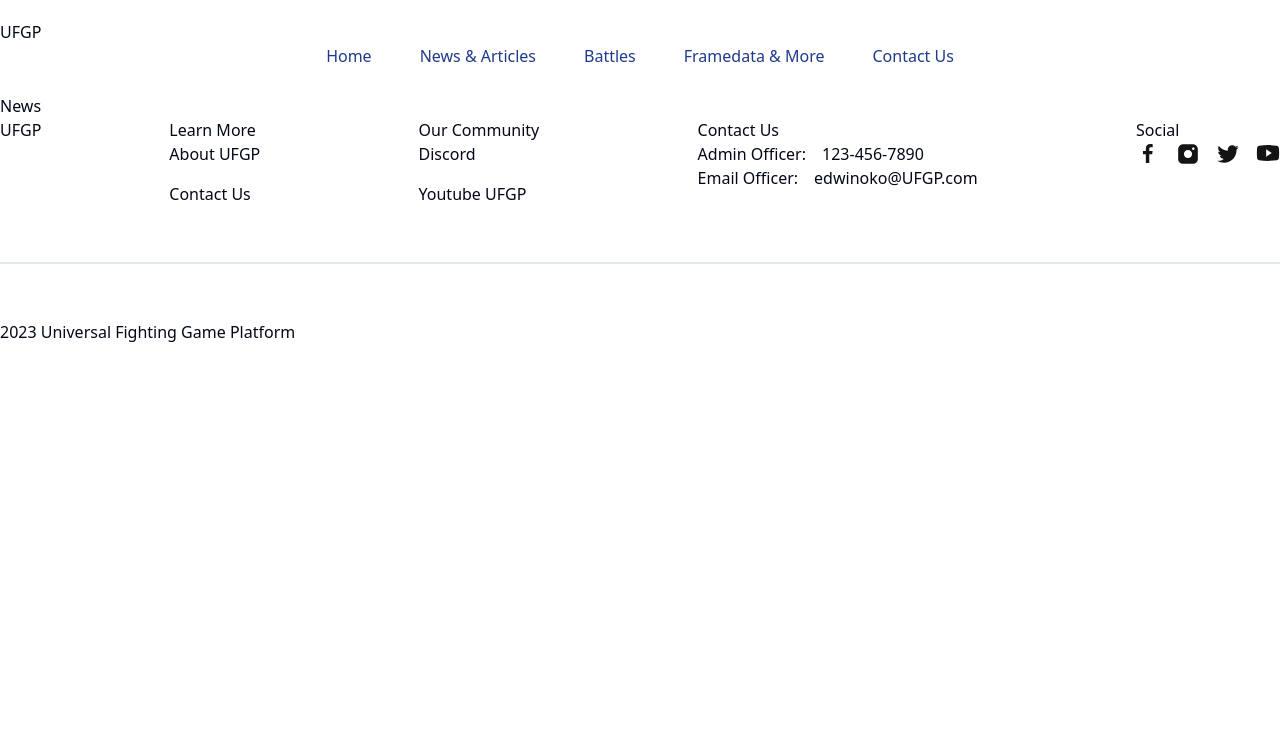
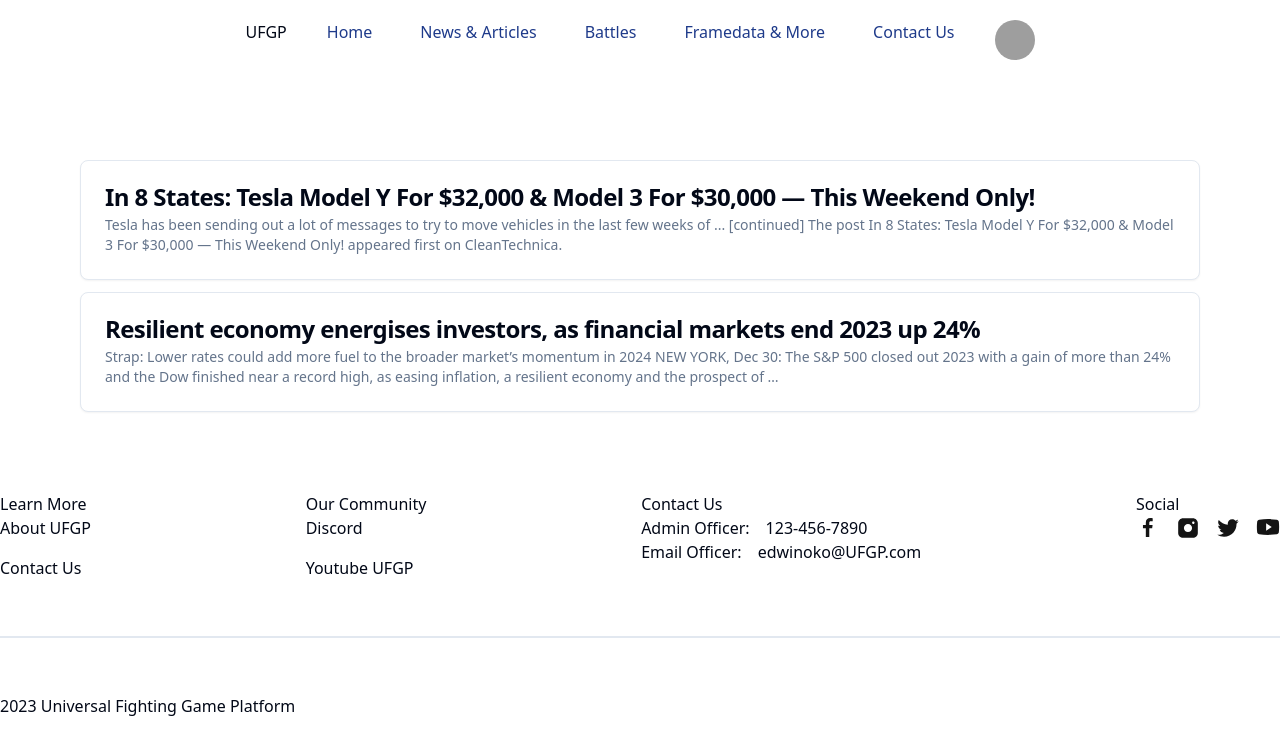
Before and after one commit to edwinoko/Universal-Fighting-Game-Platform, a Next.js app: page /news in a window 1280 px wide. Shown: the top 754 px of the page. Built offline with nearby package versions, Linux system fonts and the light colour scheme; grey boxes are pictures that could not be loaded.

Commit message:
updated home and news pages and tested some components of shadcn

```diff
--- /dev/null
+++ b/app/home/page.tsx
@@ -0,0 +1,12 @@
+import EventSlider from "@/components/EventSlider";
+import Intro from "@/components/Intro";
+
+export default function Home() {
+  return (
+    // main page where you can add components to the main page
+    // Keeps the code nicely managed
+    <>
+      <EventSlider />
+    </>
+  )
+}
--- /dev/null
+++ b/app/login/page.tsx
@@ -0,0 +1,18 @@
+import Intro from "@/components/Intro";
+import { Tabs, TabsContent, TabsList, TabsTrigger } from "@/components/ui/tabs"
+
+export default function Login() {
+    return (
+        <div>
+            <Intro />
+            <Tabs defaultValue="account" className="w-[400px]">
+                <TabsList>
+                    <TabsTrigger value="account">Account</TabsTrigger>
+                    <TabsTrigger value="password">Password</TabsTrigger>
+                </TabsList>
+                <TabsContent value="account">Make changes to your account here.</TabsContent>
+                <TabsContent value="password">Change your password here.</TabsContent>
+            </Tabs>
+        </div>
+    )
+  }
--- a/app/news/page.tsx
+++ b/app/news/page.tsx
@@ -1,10 +1,26 @@
+import {
+    Card,
+    CardContent,
+    CardDescription,
+    CardFooter,
+    CardHeader,
+    CardTitle,
+  } from "@/components/ui/card"
+
+  import { Articles } from "@/constants"
+
 export default function News() {
     return (
-        <main>
-            <h2>
-                News
-            </h2>
-        </main>
+        <div className="space-y-3 px-20 py-20 pl-20 pr-20">
+            {Articles.map((article) => (
+                <Card>
+                    <CardHeader>
+                        <CardTitle>{article.title}</CardTitle>
+                        <CardDescription>{article.description}</CardDescription>
+                    </CardHeader>
+                </Card>
+            ))}
 
+        </div>
     )
   }
--- a/app/page.tsx
+++ b/app/page.tsx
@@ -1,13 +1,8 @@
-import EventSlider from "@/components/EventSlider";
-import Intro from "@/components/Intro";
 
-export default function Home() {
+export default function Main() {
   return (
-    // main page where you can add components to the main page
-    // Keeps the code nicely managed
+    // main page where you can select for which game you want to log in
     <>
-      <Intro />
-      <EventSlider />
     </>
   )
 }
--- a/components/EventSlider.tsx
+++ b/components/EventSlider.tsx
@@ -9,6 +9,8 @@
   CarouselPrevious,
 } from "@/components/ui/carousel"
 
+import Autoplay from "embla-carousel-autoplay"
+
 
 // A slider showing added articles, Interesting videos, current league Top 3 ranking, Upcoming tournaments
 const EventSlider = () => {
@@ -18,6 +20,7 @@
       opts={{
         align: "start",
       }}
+      plugins={[Autoplay({delay: 5000})]}
       className="w-full max-w-sm flex justify-self-center"
     >
       <CarouselContent>
--- a/components/Footer.tsx
+++ b/components/Footer.tsx
@@ -5,13 +5,9 @@
 
 const Footer = () => {
   return (
-    <footer className='flexCenter mb-24'>
+    <footer className='flex mb-24'>
       <div className='padding-container max-container flex w-full flex-col gap-14'>
         <div className='flex flex-col items-start justify-center gap-[10%] md:flex-row'>
-          <Link href="/" className='mb-10'>
-            UFGP
-          </Link>
-
           <div className='flex flex-wrap gap-10 sm:justify-between md:flex-1'>
             {FOOTER_LINKS.map((columns)  => (
               <FooterColumn title={columns.title}>
--- a/components/Navbar.tsx
+++ b/components/Navbar.tsx
@@ -1,29 +1,39 @@
 import Link from "next/link"
-import Image from "next/image";
 import { TOP_NAVIGATION_LINKS } from "@/constants"
-import Button from "./Button"
-
+import {
+    Avatar,
+    AvatarFallback,
+    AvatarImage,
+  } from "@/components/ui/avatar"
 
 const Navbar = () => {
     // Add logo here
   return (
-    <nav className="flexBetween max-container padding-container relative z-30 py-5">
-        <Link href="/">
+    <div className="grid justify-items-stretch">
+        <nav className="flex space-x-10 flexBetween max-container justify-self-center padding-container relative z-30 py-5">
+            <Link href="/" >
                 UFGP
             </Link>
-            <div className="grid justify-items-stretch">
                     <ul className="h-full gap-12 flex justify-self-center">
                         {TOP_NAVIGATION_LINKS.map((link) => (
+                            link.main == true && (
                                 <Link href={link.href} key={link.key}
                                 className="regular-16 text-blue-900 flexCenter cursor-pointer pb-1.5  transition-all hover:font-bold">
                                     {link.label}
                                 </Link>
+                            )
                         ))}
                     </ul>
-            </div>
-        <div className="lg:flexCenter hidden">
+
+            {/* should be the logging icon but when logged in it should show the avatar */}
+            <div className=" lg:flexCenter justify-self-end">
+                <Avatar>
+                    <AvatarImage src="https://github.com/shadcn.png" alt="@shadcn" />
+                    <AvatarFallback>CN</AvatarFallback>
+                </Avatar>
             </div>
         </nav>
+    </div>
   )
 }
 
--- /dev/null
+++ b/components/ui/avatar.tsx
@@ -0,0 +1,50 @@
+"use client"
+
+import * as React from "react"
+import * as AvatarPrimitive from "@radix-ui/react-avatar"
+
+import { cn } from "@/lib/utils"
+
+const Avatar = React.forwardRef<
+  React.ElementRef<typeof AvatarPrimitive.Root>,
+  React.ComponentPropsWithoutRef<typeof AvatarPrimitive.Root>
+>(({ className, ...props }, ref) => (
+  <AvatarPrimitive.Root
+    ref={ref}
+    className={cn(
+      "relative flex h-10 w-10 shrink-0 overflow-hidden rounded-full",
+      className
+    )}
+    {...props}
+  />
+))
+Avatar.displayName = AvatarPrimitive.Root.displayName
+
+const AvatarImage = React.forwardRef<
+  React.ElementRef<typeof AvatarPrimitive.Image>,
+  React.ComponentPropsWithoutRef<typeof AvatarPrimitive.Image>
+>(({ className, ...props }, ref) => (
+  <AvatarPrimitive.Image
+    ref={ref}
+    className={cn("aspect-square h-full w-full", className)}
+    {...props}
+  />
+))
+AvatarImage.displayName = AvatarPrimitive.Image.displayName
+
+const AvatarFallback = React.forwardRef<
+  React.ElementRef<typeof AvatarPrimitive.Fallback>,
+  React.ComponentPropsWithoutRef<typeof AvatarPrimitive.Fallback>
+>(({ className, ...props }, ref) => (
+  <AvatarPrimitive.Fallback
+    ref={ref}
+    className={cn(
+      "flex h-full w-full items-center justify-center rounded-full bg-muted",
+      className
+    )}
+    {...props}
+  />
+))
+AvatarFallback.displayName = AvatarPrimitive.Fallback.displayName
+
+export { Avatar, AvatarImage, AvatarFallback }
--- /dev/null
+++ b/components/ui/tabs.tsx
@@ -0,0 +1,55 @@
+"use client"
+
+import * as React from "react"
+import * as TabsPrimitive from "@radix-ui/react-tabs"
+
+import { cn } from "@/lib/utils"
+
+const Tabs = TabsPrimitive.Root
+
+const TabsList = React.forwardRef<
+  React.ElementRef<typeof TabsPrimitive.List>,
+  React.ComponentPropsWithoutRef<typeof TabsPrimitive.List>
+>(({ className, ...props }, ref) => (
+  <TabsPrimitive.List
+    ref={ref}
+    className={cn(
+      "inline-flex h-10 items-center justify-center rounded-md bg-muted p-1 text-muted-foreground",
+      className
+    )}
+    {...props}
+  />
+))
+TabsList.displayName = TabsPrimitive.List.displayName
+
+const TabsTrigger = React.forwardRef<
+  React.ElementRef<typeof TabsPrimitive.Trigger>,
+  React.ComponentPropsWithoutRef<typeof TabsPrimitive.Trigger>
+>(({ className, ...props }, ref) => (
+  <TabsPrimitive.Trigger
+    ref={ref}
+    className={cn(
+      "inline-flex items-center justify-center whitespace-nowrap rounded-sm px-3 py-1.5 text-sm font-medium ring-offset-background transition-all focus-visible:outline-none focus-visible:ring-2 focus-visible:ring-ring focus-visible:ring-offset-2 disabled:pointer-events-none disabled:opacity-50 data-[state=active]:bg-background data-[state=active]:text-foreground data-[state=active]:shadow-sm",
+      className
+    )}
+    {...props}
+  />
+))
+TabsTrigger.displayName = TabsPrimitive.Trigger.displayName
+
+const TabsContent = React.forwardRef<
+  React.ElementRef<typeof TabsPrimitive.Content>,
+  React.ComponentPropsWithoutRef<typeof TabsPrimitive.Content>
+>(({ className, ...props }, ref) => (
+  <TabsPrimitive.Content
+    ref={ref}
+    className={cn(
+      "mt-2 ring-offset-background focus-visible:outline-none focus-visible:ring-2 focus-visible:ring-ring focus-visible:ring-offset-2",
+      className
+    )}
+    {...props}
+  />
+))
+TabsContent.displayName = TabsPrimitive.Content.displayName
+
+export { Tabs, TabsList, TabsTrigger, TabsContent }
--- a/constants/index.ts
+++ b/constants/index.ts
@@ -1,11 +1,40 @@
 // NAVIGATION LINKS FOR THE MAIN HOMEPAGE
 export const TOP_NAVIGATION_LINKS = [
-  { href: '/', key: 'home', label: 'Home' },
-  { href: '/news', key: 'News & Articles', label: 'News & Articles' },
-  { href: '/battles', key: 'Battles', label: 'Battles' },
-  { href: '/frame_data_and_more', key: 'Framedata & More', label: 'Framedata & More' },
-  { href: '/contact', key: 'contact_us', label: 'Contact Us' },
+  { href: '/home', key: 'home', label: 'Home', main: true},
+  { href: '/news', key: 'News & Articles', label: 'News & Articles', main: true},
+  { href: '/battles', key: 'Battles', label: 'Battles', main: true},
+  { href: '/frame_data_and_more', key: 'Framedata & More', label: 'Framedata & More', main: true},
+  { href: '/contact', key: 'contact_us', label: 'Contact Us', main: true},
+  { href: '/', key: 'main', label: 'main', main: false},
 ];
+
+export const Articles = [
+    {source: {
+    id: null,
+    name: "CleanTechnica"
+    },
+    author: "Zachary Shahan",
+    title: "In 8 States: Tesla Model Y For $32,000 & Model 3 For $30,000 — This Weekend Only!",
+    description: "Tesla has been sending out a lot of messages to try to move vehicles in the last few weeks of ... [continued]\nThe post In 8 States: Tesla Model Y For $32,000 & Model 3 For $30,000 — This Weekend Only! appeared first on CleanTechnica.",
+    url: "https://cleantechnica.com/2023/12/30/in-8-states-tesla-model-y-for-32000-model-3-for-30000-this-weekend-only/",
+    urlToImage: "https://cleantechnica.com/wp-content/uploads/2023/12/Tesla-Model-Y-Model-3-Model-S-Model-X-Supercharging-Florida-Station-CleanTechnica-Watermark-Sky-800x600.png",
+    publishedAt: "2023-12-30T19:38:07Z",
+    content: "Sign up for daily news updates from CleanTechnica on email. Or follow us on Google News!\r\nTesla has been sending out a lot of messages to try to move vehicles in the last few weeks of the year. I’ve … [+4075 chars]"
+    },
+
+    {source: {
+    id: null,
+    name: "Thehillstimes.in"
+    },
+    author: "The Hills Times",
+    title: "Resilient economy energises investors, as financial markets end 2023 up 24%",
+    description: "Strap: Lower rates could add more fuel to the broader market’s momentum in 2024   NEW YORK, Dec 30: The S&P 500 closed out 2023 with a gain of more than 24% and the Dow finished near a record high, as easing inflation, a resilient economy and the prospect of …",
+    url: "https://thehillstimes.in/business/resilient-economy-energises-investors-as-financial-markets-end-2023-up-24",
+    urlToImage: "https://thehillstimes.in/wp-content/uploads/2023/12/anchor-5-4.jpg",
+    publishedAt: "2023-12-30T19:35:04Z",
+    content: "Strap: Lower rates could add more fuel to the broader markets momentum in 2024\r\nNEW YORK, Dec 30: The S&amp;P 500 closed out 2023 with a gain of more than 24% and the Dow finished near a record high,… [+4568 chars]"
+    }
+]
 
 // FOOTER SECTION
 export const FOOTER_LINKS = [
--- a/package.json
+++ b/package.json
@@ -9,9 +9,12 @@
     "lint": "next lint"
   },
   "dependencies": {
+    "@radix-ui/react-avatar": "^1.0.4",
     "@radix-ui/react-slot": "^1.0.2",
+    "@radix-ui/react-tabs": "^1.0.4",
     "class-variance-authority": "^0.7.0",
     "clsx": "^2.1.0",
+    "embla-carousel-autoplay": "^8.0.0-rc17",
     "embla-carousel-react": "^8.0.0-rc17",
     "lucide-react": "^0.303.0",
     "next": "14.0.4",
```
Also changed, not shown: 1 other file (tests, documents, lock files or other folders). Lines whose indentation alone changed are shown as unchanged.
